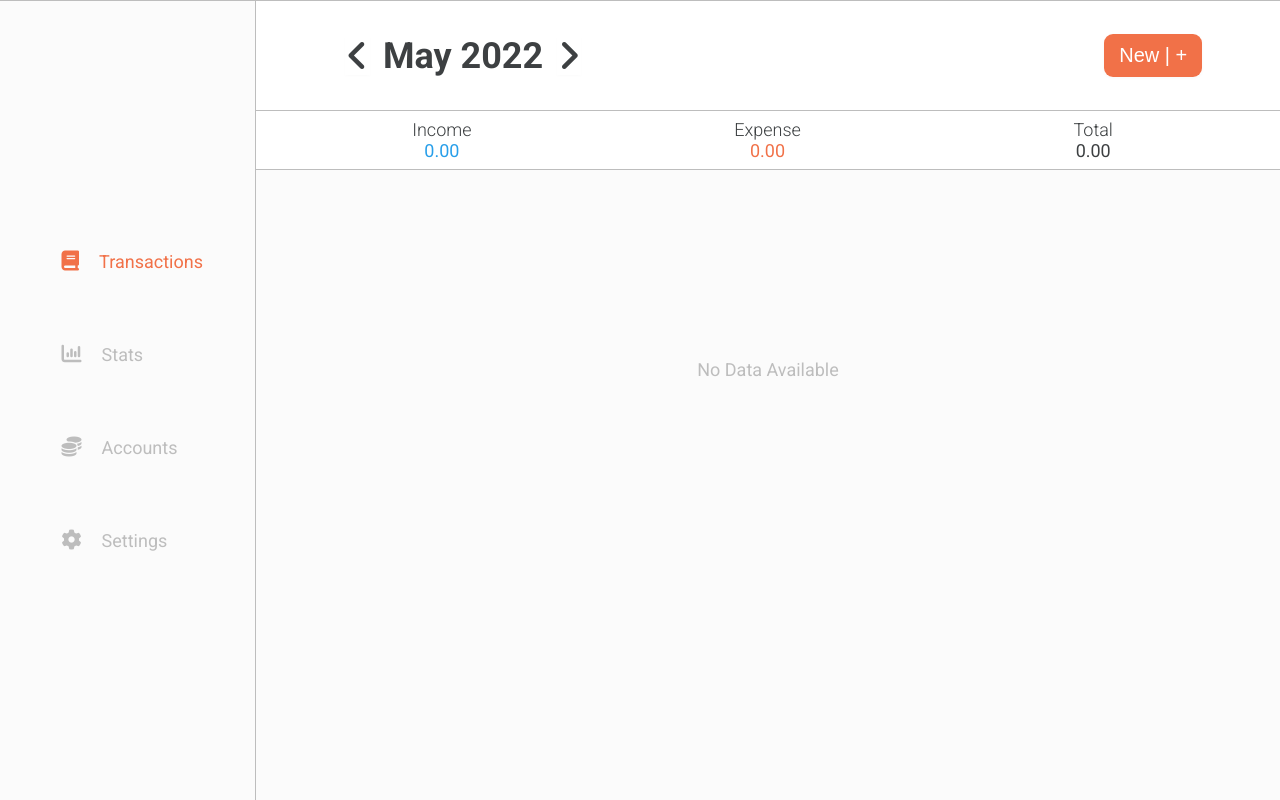
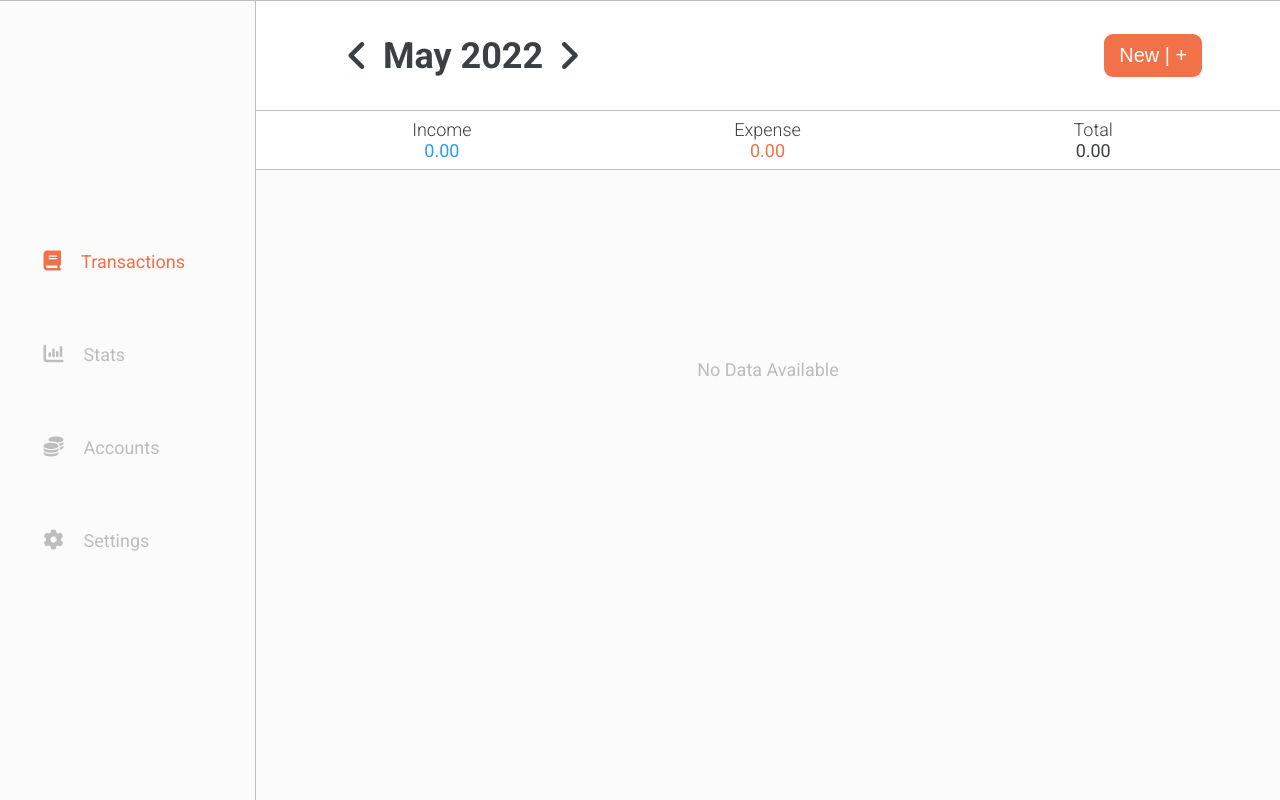
Before and after one commit to AzrielleP/finance-tracker, a React (Create React App) app: page / in a window 1280 px wide. Built offline with nearby package versions, Linux system fonts and the light colour scheme.

Commit message:
Adjust sidebar and grid size

```diff
--- a/src/components/sidebar/Sidebar.styled.js
+++ b/src/components/sidebar/Sidebar.styled.js
@@ -50,7 +50,7 @@ export const SidebarLabel = styled.label`
 	}
 
 	@media screen and (min-width: 1024px) {
-		margin: 2em;
+		margin: 2em 1em;
 		i {
 			display: inline;
 			margin-right: 1em;
--- a/src/styled-components/Default.styled.js
+++ b/src/styled-components/Default.styled.js
@@ -10,6 +10,10 @@ export const AppContainer = styled.div`
 		grid-auto-columns: 1fr;
 		grid-template-columns: 20% 80%;
 		grid-template-rows: 1fr;
+	}
+
+	@media screen and (min-width: 1440px) {
+		grid-template-columns: 15% 85%;
 	}
 `;
 
```
